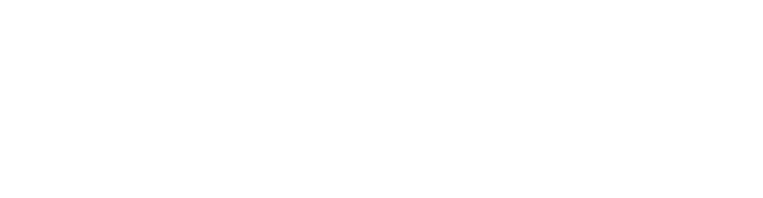
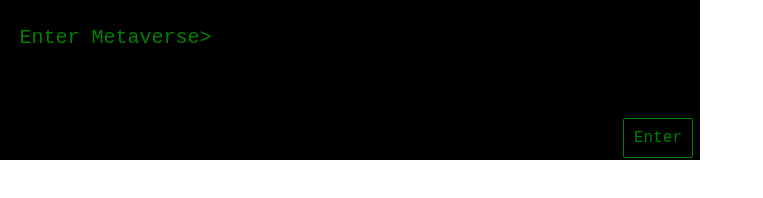
Before and after one commit to acciojob/enter-metaverse-AbhishiktSinha, a website: page main.html in a window 1280 px wide. Shown: the whole page, without its empty margins (0-763 px from the left). Drawn offline with Linux system fonts and the light colour scheme.

Commit message:
created a submission

```diff
--- a/main.html
+++ b/main.html
@@ -8,6 +8,13 @@
 
 <body>
 	<!-- the entire body must be written by student -->
+	<div class="metaverse-outer-container">
+        <div id="console-container">
+            <div class="console-row"><p id="status">Enter Metaverse</p><p class="angle-right">></p><div class="cursor"></div></div>
+        </div>
+        <button id="enterBtn">Enter</button>
+    </div>
+
     <script type="text/javascript" src="./script.js">
 </script>
 
--- a/script.js
+++ b/script.js
@@ -1 +1,24 @@
 //your JS code here. If required.
+let enterBtn = document.querySelector("#enterBtn");
+enterBtn.addEventListener("click", addNewRow);
+
+function addNewRow(){
+    let consoleRow = document.querySelector(".console-row");
+    let consoleContainer = consoleRow.parentNode;
+    let outerContainer = consoleContainer.parentNode;
+	let angleRight = consoleRow.querySelector(".angle-right");
+
+    if(outerContainer.querySelector("#enterBtn").innerText == "Enter")
+        {
+            consoleRow.querySelector("#status").innerText = "Entered Metaverse";
+            outerContainer.querySelector("#enterBtn").innerText = "Leave"
+        }
+    else if(outerContainer.querySelector("#enterBtn").innerText == "Leave")
+        {
+            consoleRow.querySelector("#status").innerText = "Enter Metaverse";
+            outerContainer.querySelector("#enterBtn").innerText = "Enter";
+        }
+
+
+    consoleContainer.appendChild(newRow);
+}
--- a/styles.css
+++ b/styles.css
@@ -1 +1,82 @@
-/*  your css code here. If applicable */
+*{
+    font-family: monospace;
+    padding: 0;
+    margin: 0;
+    box-sizing: border-box;
+}
+.metaverse-outer-container{
+    width: 100%;
+    max-width: 700px;
+    height: 20vh;
+
+    background-color: black;
+    outline: 1px solid #ffffff5c;
+
+    padding: 1%;
+
+    color: #008000;
+
+    position: relative;
+
+}
+#console-container{
+    height: 100%;
+    overflow-y: scroll;
+    padding: 1%;
+
+    scroll-snap-align: start;
+}
+.console-row{
+    display: flex;
+    align-items: stretch;
+    justify-content: start;
+    padding-block: 1%;
+
+    >p{
+        font-size: x-large;
+        font-weight: 500;
+    }
+}
+.cursor{
+    width: 16px;
+    height: 18px;
+    box-sizing: content-box;
+
+    /* animation-timing-function: steps(1, start); */
+    animation-name: cursorBlink;
+    animation-duration: 0.5s;
+    animation-iteration-count: infinite;
+    animation-direction: alternate;
+}
+@keyframes cursorBlink {
+    from {
+        border-bottom: 10px solid transparent;
+    }
+    to {
+        border-bottom: 10px solid #008000;
+    }
+}
+
+
+#enterBtn{
+    position: absolute;
+    bottom: 1%;
+    right: 1%;
+    z-index: 10;
+    padding: 10px;
+
+    cursor: pointer;
+
+    border: 1px solid #008000;
+    border-radius: 2px;
+    background-color: #000;
+    color: #008000;
+    font-size: 16px;
+    font-family: monospace;
+
+    transition: background-color 0.02s linear;
+
+}
+#enterBtn:active{
+    background-color: #2f2f2f;
+}
```
